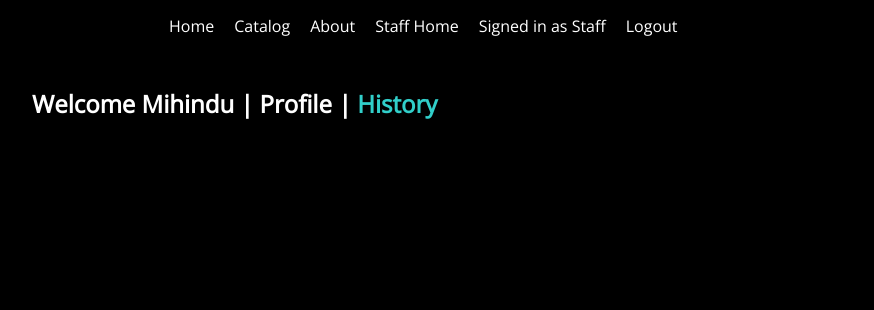
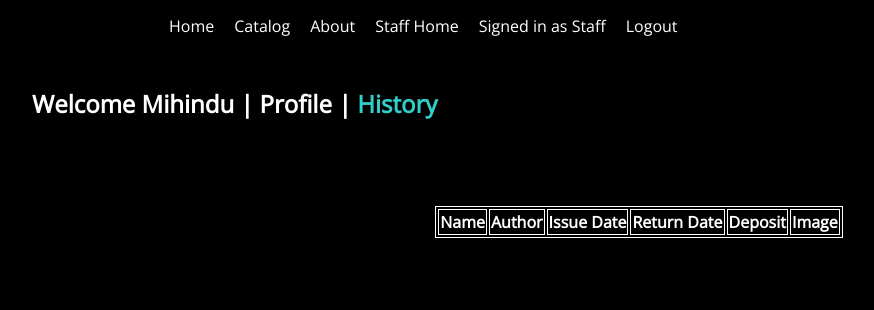
Before and after one commit to mkdeSilva/library, a PHP site: page /studentHistory.php in a window 1280 px wide. Shown: the top 310 px of the page, without its empty margins (1-875 px from the left). Run offline with PHP 8.4, Linux system fonts and the light colour scheme; a user stored in the database is signed in; data comes from the database, SQL or seed files in the repository; lists and menus that the app fills with data are empty.

Commit message:
STudent history is now fully functional

```diff
--- a/studentHistory.php
+++ b/studentHistory.php
@@ -24,6 +24,11 @@ require_once('connect.php'); //dont’ know if I need this, check once this page
 
 	<?php
 	if (isset($_SESSION['permission'])){
+		$studentID = $_SESSION['id'];
+		$q = "SELECT * FROM students WHERE studentID = '$studentID'";
+		$result = $mysqli->query($q);// Exec select query
+		$studentInfo = $result -> fetch_array();
+
 		?>
 		<center>
 			<div class="flatSidebar">
@@ -33,13 +38,56 @@ require_once('connect.php'); //dont’ know if I need this, check once this page
 					<li><a href='studentHistory.php'><h2><span class="active"> History </span> </h2></a></li>
 				</ul>
 			</div>
-</center>
+		</center><br><br><br><br><br><br>
 
 		<?php
+		$checkStudentBooksQuery = "SELECT * FROM bookCopies INNER JOIN rentDetails ON bookCopies.bookCopyID = rentDetails.bookCopyID INNER JOIN book ON book.bookID = bookCopies.bookID WHERE studentID = '$studentID' AND active=0;";
+			//echo $checkStudentBooksQuery;
+		$resultRent = $mysqli -> query($checkStudentBooksQuery);
+		?>
+	</center>
+</div>
+<br>
+<div>
+	<center>
+		<table>
+			<tr>
+
+				<th>Name</th>
+				<th>Author</th>
+				<th>Issue Date</th>
+				<th>Return Date</th>
+				<th>Deposit</th>
+				<th>Image</th>
+			</tr>
+
+			<?php
+			if ($resultRent){
+			while($row=$resultRent->fetch_array())
+				{ ?>
+			<tr>
+				<td><?=$row['bookName']?></td>
+				<td><?=$row['bookAuthor']?></td>
+				<td><?=$row['dateOfIssue']?></td>
+				<td><?=$row['dateOfReturn']?></td>
+				<td><?=$row['deposit']?></td>
+				<td><img height=100px src="<?=$row['imageLink']?>"></td>
+			</tr>
+<?php
+		}
+		?>
+	</table>
+</center>
+</div>
+<?php
+}else{
+	echo "<br><br><br><br><center><h2>You haven't rented any books</h2></center>";
+}
 
 }else{
 	echo "<br><br><br><br><center><h2>You must login to see the contents of our website: <span class='flatLink'><a href = 'login.php'>Login</a></span></h2></center>";
 }
 ?>
+</body>
 
-</body>
+</html>
```
Lines whose indentation alone changed are shown as unchanged.
